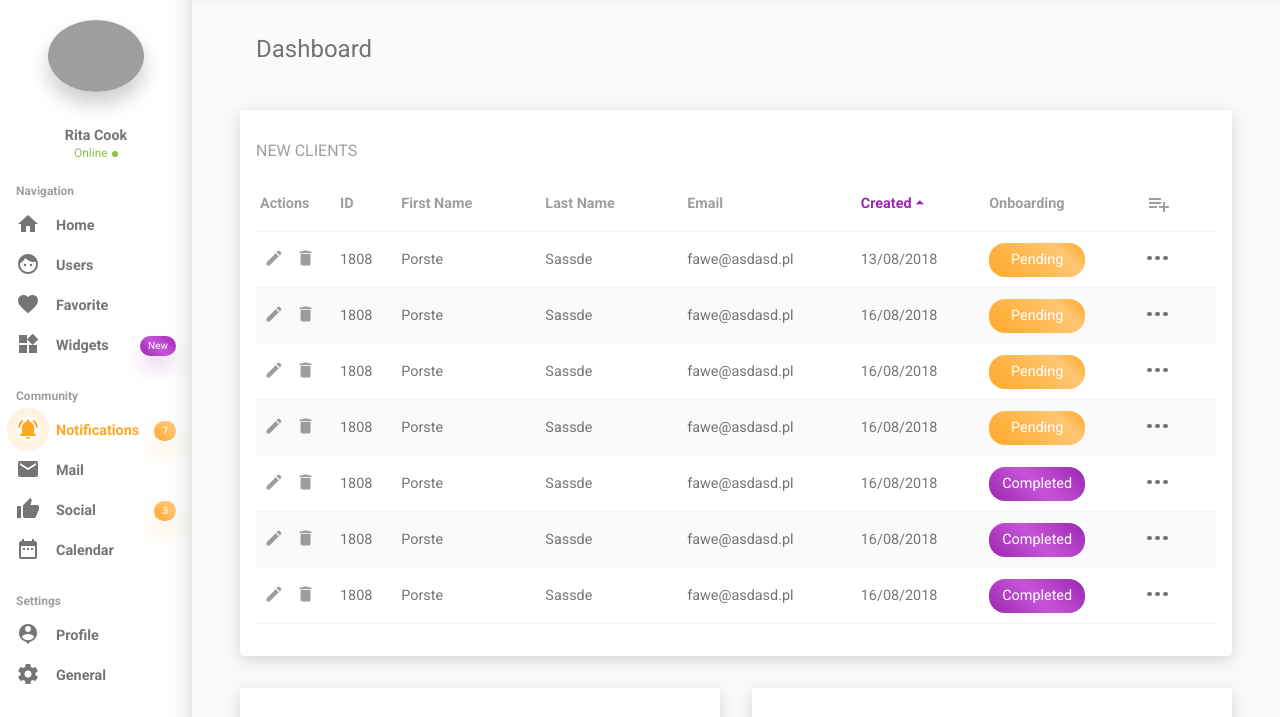
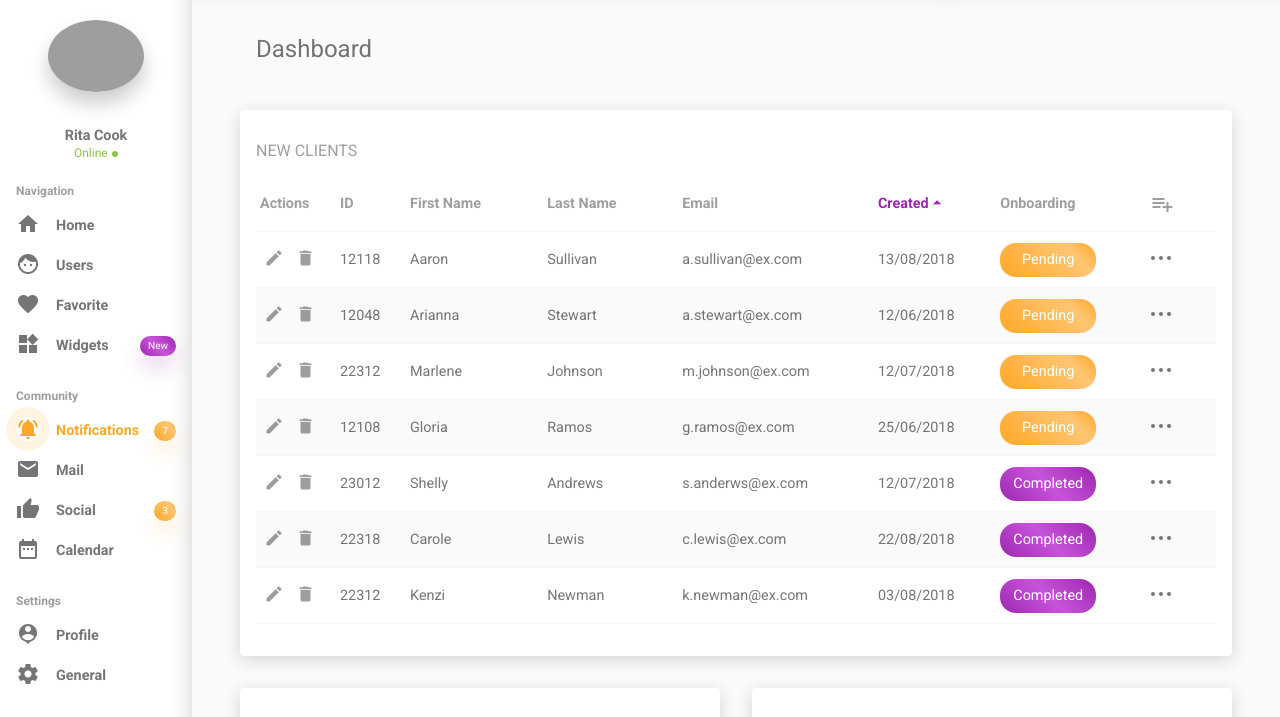
Before and after one commit to michalgrzasko/modern-dashboard-css, a website: page index.html in a window 1280 px wide. Shown: the part 68-785 px from the top of the page. Drawn offline with Linux system fonts and the light colour scheme; grey boxes are pictures that could not be loaded.

Commit message:
Project is done

```diff
--- a/index.html
+++ b/index.html
@@ -5,7 +5,7 @@
     <meta name="viewport"
           content="width=device-width, user-scalable=no, initial-scale=1.0, maximum-scale=1.0, minimum-scale=1.0">
     <meta http-equiv="X-UA-Compatible" content="ie=edge">
-    <title>Document</title>
+    <title>Modern Dashboard SASS</title>
     <link href="https://fonts.googleapis.com/css?family=Roboto:400,700|Material+Icons|Leckerli+One" rel="stylesheet">
     <link rel="stylesheet" href="css/styles.css">
 </head>
@@ -231,7 +231,7 @@
                         </div>
 
                     </div>
-                    <div class="navbar__section">
+                    <div class="navbar__section navbar__section--navbar-user">
 
                         <!-- Sidebar user -->
                         <div class="sidebar-user sidebar-user--slim">
@@ -327,10 +327,10 @@
                                                     <button class="material-icons table__action-icon">edit</button>
                                                     <button class="material-icons table__action-icon">delete</button>
                                                 </td>
-                                                <td class="table__td" data-title="ID">1808</td>
-                                                <td class="table__td" data-title="First Name">Porste</td>
-                                                <td class="table__td" data-title="Last Name">Sassde</td>
-                                                <td class="table__td" data-title="Email">fawe@asdasd.pl</td>
+                                                <td class="table__td" data-title="ID">12118</td>
+                                                <td class="table__td" data-title="First Name">Aaron</td>
+                                                <td class="table__td" data-title="Last Name">Sullivan</td>
+                                                <td class="table__td" data-title="Email">a.sullivan@ex.com</td>
                                                 <td class="table__td" data-title="Created">13/08/2018</td>
                                                 <td class="table__td" data-title="Onboarding">
                                                     <span class="table__onboarding table__onboarding--pending">Pending</span>
@@ -353,11 +353,11 @@
                                                     <button class="material-icons table__action-icon">edit</button>
                                                     <button class="material-icons table__action-icon">delete</button>
                                                 </td>
-                                                <td class="table__td" data-title="ID">1808</td>
-                                                <td class="table__td" data-title="First Name">Porste</td>
-                                                <td class="table__td" data-title="Last Name">Sassde</td>
-                                                <td class="table__td" data-title="Email">fawe@asdasd.pl</td>
-                                                <td class="table__td" data-title="Created">16/08/2018</td>
+                                                <td class="table__td" data-title="ID">12048</td>
+                                                <td class="table__td" data-title="First Name">Arianna</td>
+                                                <td class="table__td" data-title="Last Name">Stewart</td>
+                                                <td class="table__td" data-title="Email">a.stewart@ex.com</td>
+                                                <td class="table__td" data-title="Created">12/06/2018</td>
                                                 <td class="table__td" data-title="Onboarding">
                                                     <span class="table__onboarding table__onboarding--pending">Pending</span>
                                                 </td>
@@ -370,11 +370,11 @@
                                                     <button class="material-icons table__action-icon">edit</button>
                                                     <button class="material-icons table__action-icon">delete</button>
                                                 </td>
-                                                <td class="table__td" data-title="ID">1808</td>
-                                                <td class="table__td" data-title="First Name">Porste</td>
-                                                <td class="table__td" data-title="Last Name">Sassde</td>
-                                                <td class="table__td" data-title="Email">fawe@asdasd.pl</td>
-                                                <td class="table__td" data-title="Created">16/08/2018</td>
+                                                <td class="table__td" data-title="ID">22312</td>
+                                                <td class="table__td" data-title="First Name">Marlene</td>
+                                                <td class="table__td" data-title="Last Name">Johnson</td>
+                                                <td class="table__td" data-title="Email">m.johnson@ex.com</td>
+                                                <td class="table__td" data-title="Created">12/07/2018</td>
                                                 <td class="table__td" data-title="Onboarding">
                                                     <span class="table__onboarding table__onboarding--pending">Pending</span>
                                                 </td>
@@ -387,11 +387,11 @@
                                                     <button class="material-icons table__action-icon">edit</button>
                                                     <button class="material-icons table__action-icon">delete</button>
                                                 </td>
-                                                <td class="table__td" data-title="ID">1808</td>
-                                                <td class="table__td" data-title="First Name">Porste</td>
-                                                <td class="table__td" data-title="Last Name">Sassde</td>
-                                                <td class="table__td" data-title="Email">fawe@asdasd.pl</td>
-                                                <td class="table__td" data-title="Created">16/08/2018</td>
+                                                <td class="table__td" data-title="ID">12108</td>
+                                                <td class="table__td" data-title="First Name">Gloria</td>
+                                                <td class="table__td" data-title="Last Name">Ramos</td>
+                                                <td class="table__td" data-title="Email">g.ramos@ex.com</td>
+                                                <td class="table__td" data-title="Created">25/06/2018</td>
                                                 <td class="table__td" data-title="Onboarding">
                                                     <span class="table__onboarding table__onboarding--pending">Pending</span>
                                                 </td>
@@ -404,11 +404,11 @@
                                                     <button class="material-icons table__action-icon">edit</button>
                                                     <button class="material-icons table__action-icon">delete</button>
                                                 </td>
-                                                <td class="table__td" data-title="ID">1808</td>
-                                                <td class="table__td" data-title="First Name">Porste</td>
-                                                <td class="table__td" data-title="Last Name">Sassde</td>
-                                                <td class="table__td" data-title="Email">fawe@asdasd.pl</td>
-                                                <td class="table__td" data-title="Created">16/08/2018</td>
+                                                <td class="table__td" data-title="ID">23012</td>
+                                                <td class="table__td" data-title="First Name">Shelly</td>
+                                                <td class="table__td" data-title="Last Name">Andrews</td>
+                                                <td class="table__td" data-title="Email">s.anderws@ex.com</td>
+                                                <td class="table__td" data-title="Created">12/07/2018</td>
                                                 <td class="table__td" data-title="Onboarding">
                                                     <span class="table__onboarding table__onboarding--completed">Completed</span>
                                                 </td>
@@ -421,11 +421,11 @@
                                                     <button class="material-icons table__action-icon">edit</button>
                                                     <button class="material-icons table__action-icon">delete</button>
                                                 </td>
-                                                <td class="table__td" data-title="ID">1808</td>
-                                                <td class="table__td" data-title="First Name">Porste</td>
-                                                <td class="table__td" data-title="Last Name">Sassde</td>
-                                                <td class="table__td" data-title="Email">fawe@asdasd.pl</td>
-                                                <td class="table__td" data-title="Created">16/08/2018</td>
+                                                <td class="table__td" data-title="ID">22318</td>
+                                                <td class="table__td" data-title="First Name">Carole</td>
+                                                <td class="table__td" data-title="Last Name">Lewis</td>
+                                                <td class="table__td" data-title="Email">c.lewis@ex.com</td>
+                                                <td class="table__td" data-title="Created">22/08/2018</td>
                                                 <td class="table__td" data-title="Onboarding">
                                                     <span class="table__onboarding table__onboarding--completed">Completed</span>
                                                 </td>
@@ -438,11 +438,11 @@
                                                     <button class="material-icons table__action-icon">edit</button>
                                                     <button class="material-icons table__action-icon">delete</button>
                                                 </td>
-                                                <td class="table__td" data-title="ID">1808</td>
-                                                <td class="table__td" data-title="First Name">Porste</td>
-                                                <td class="table__td" data-title="Last Name">Sassde</td>
-                                                <td class="table__td" data-title="Email">fawe@asdasd.pl</td>
-                                                <td class="table__td" data-title="Created">16/08/2018</td>
+                                                <td class="table__td" data-title="ID">22312</td>
+                                                <td class="table__td" data-title="First Name">Kenzi</td>
+                                                <td class="table__td" data-title="Last Name">Newman</td>
+                                                <td class="table__td" data-title="Email">k.newman@ex.com</td>
+                                                <td class="table__td" data-title="Created">03/08/2018</td>
                                                 <td class="table__td" data-title="Onboarding">
                                                     <span class="table__onboarding table__onboarding--completed">Completed</span>
                                                 </td>
@@ -568,7 +568,7 @@
                                     </div>
 
                                 </div>
-                                <p style="text-align: center; margin-top: 2rem">Click here to see more charts</p>
+                                <p class="dashboard__more-charts"><a class="dashboard__more-charts-link" href="#">Click here</a> to see more statistics.</p>
                             </div>
                         </div>
                         <div class="col-12 col-xl-6">
--- a/scss/app.scss
+++ b/scss/app.scss
@@ -77,7 +77,7 @@ $transition-duration: .2s; // Domyślna szybkość animacji.
     border: none; // Usunięcie obrysu z tagu button
     cursor: pointer; // Dodanie łapki gdy tagiem jest button
 
-    &:hover {
+    &:hover, &:focus {
         color: $primary;
     }
 
@@ -168,7 +168,7 @@ h3 {
 
         .app__page {
             width: 100%;
-            top: 3rem;
+            padding-top: 3rem;
         }
 
     }
```
Also changed, not shown: scss/navbar/navbar-search.scss (+20 -1 lines), scss/navbar/navbar.scss (+10 -0 lines), scss/pages/dashboard/dashboard.scss (+10 -0 lines), css/styles.css, 1 other file.
